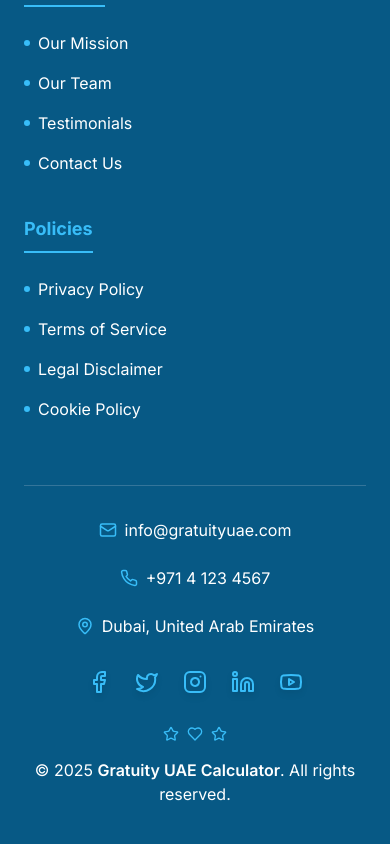
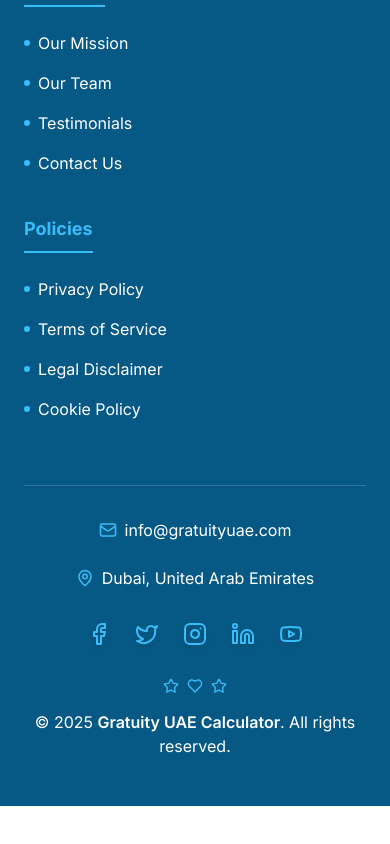
Before and after one commit to modinver/gratuity-calculator-uae, a React (Vite) app: page /gratuity-law-uae-guide in a window 390 px wide. Shown: the part 7953-8797 px from the top of the page. After the commit the page ends 8759 px from the top, so only its background shows below. Built offline with nearby package versions, Linux system fonts and the light colour scheme.

Commit message:
Remove phone number
Remove phone number from footer.

```diff
--- a/src/components/Footer.tsx
+++ b/src/components/Footer.tsx
@@ -2,7 +2,7 @@
 import React from 'react';
 import { Link } from 'react-router-dom';
 import { useLanguage } from '@/contexts/LanguageContext';
-import { Facebook, Instagram, Twitter, Linkedin, Youtube, Mail, MapPin, Phone, Heart, Star } from 'lucide-react';
+import { Facebook, Instagram, Twitter, Linkedin, Youtube, Mail, MapPin, Heart, Star } from 'lucide-react';
 
 const Footer = () => {
   const { t } = useLanguage();
@@ -114,14 +114,10 @@ const Footer = () => {
         </div>
 
         <div className="mt-16 pt-8 border-t border-gray-200 border-opacity-20">
-          <div className="grid grid-cols-1 md:grid-cols-3 gap-6 mb-8">
+          <div className="grid grid-cols-1 md:grid-cols-2 gap-6 mb-8">
             <div className="flex items-center justify-center md:justify-start">
               <Mail size={18} className="text-[#38bdf8] mr-2" />
               <a href="mailto:info@gratuityuae.com" className="text-white hover:text-[#38bdf8]">info@gratuityuae.com</a>
-            </div>
-            <div className="flex items-center justify-center">
-              <Phone size={18} className="text-[#38bdf8] mr-2" />
-              <a href="tel:+971 4 123 4567" className="text-white hover:text-[#38bdf8]">+971 4 123 4567</a>
             </div>
             <div className="flex items-center justify-center md:justify-end">
               <MapPin size={18} className="text-[#38bdf8] mr-2" />
```
